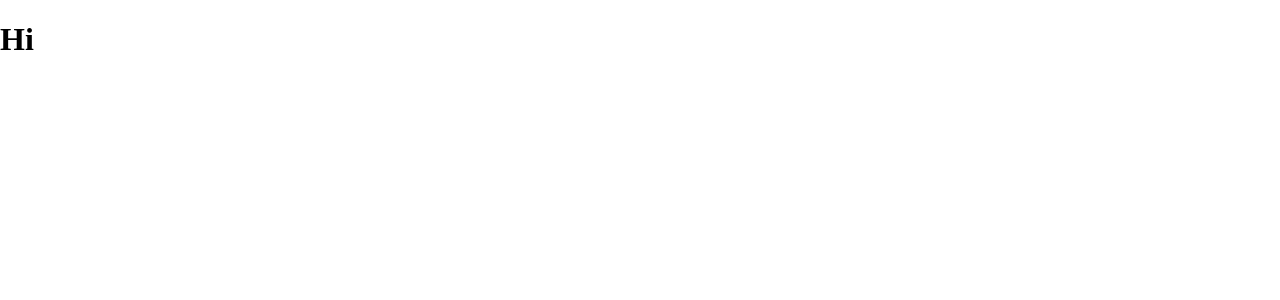
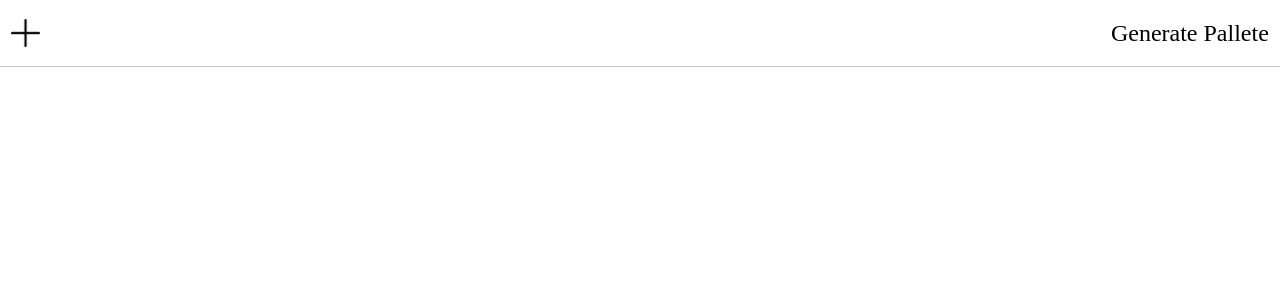
Before and after one commit to ReleventGull/Color-Pallete-Generator, a React (Create React App) app: page / in a window 1280 px wide. Shown: the top 300 px of the page. Built offline with nearby package versions, Linux system fonts and the light colour scheme.

Commit message:
feat(nav): Setups nav and content page for rendering

```diff
--- a/public/style.css
+++ b/public/style.css
@@ -4,3 +4,57 @@ body, html, #app {
     height: 100%;
     width: 100%
 }
+
+#app {
+    display: flex;
+    flex-direction: column;
+}
+
+
+.palletContainer {
+    flex: 1;
+}
+
+.navBarContainer {
+    height: 50px;
+    padding: .5rem;
+    display: flex;
+    align-items: center;
+    border-bottom: 1px solid rgb(198, 198, 198);
+}
+
+.palleteNumberSelectorIcon {
+    height: 2.2rem;
+    width: 2.2rem;
+    transition: .2s;
+    cursor: pointer;
+    padding: .2rem;
+    box-sizing: border-box;
+}
+
+.palleteNumberSelectorIcon:hover {
+    background-color: rgb(215, 215, 215);
+    border-radius: 7px;
+    transition: .2s;
+
+}
+
+.plusIcon {
+    height: 100%;
+}
+
+.generatePalletButton {
+    height: 2.2rem;
+    display: flex;
+    align-items: center;
+    padding: .2rem;
+    font-size: 1.5rem;
+    cursor: pointer;
+    margin-left: auto;
+}
+
+.generatePalletButton:hover {
+    background-color: rgb(215, 215, 215);
+    border-radius: 7px;
+    transition: .2s;
+}
--- a/src/App.js
+++ b/src/App.js
@@ -1,8 +1,18 @@
-
+import {Pallete, NavBar} from './Components/Components'
+import { useState } from 'react'
 
 const App = () => {
+
+    const generatePallete = () => {
+        console.log("GeneratingPallete")
+    }
+
     return (
-        <h1>Hi</h1>
+        <>
+        <NavBar generatePallete={generatePallete}/>
+        <Pallete />
+        </>
+
     )
 }
 
--- /dev/null
+++ b/src/Components/Components.js
@@ -0,0 +1,2 @@
+export {default as Pallete } from './Pallete'
+export {default as NavBar } from './NavBar'
--- /dev/null
+++ b/src/Components/NavBar.js
@@ -0,0 +1,16 @@
+
+
+const NavBar = ({generatePallete}) => {
+    return (
+        <div className="navBarContainer">
+                <div className="palleteNumberSelectorIcon">
+                    <img className="plusIcon" src='/Images/plus.png'/>
+                </div>
+                <div onClick={generatePallete} className="generatePalletButton">
+                    Generate Pallete
+                </div>
+        </div>
+    )
+}
+
+export default NavBar
--- /dev/null
+++ b/src/Components/Pallete.js
@@ -0,0 +1,12 @@
+
+
+
+const Pallete = () => {
+    return (
+        <div className="palletContainer">
+
+        </div>
+    )
+}
+
+export default Pallete
```
Also changed, not shown: public/Images/plus.png (added).
